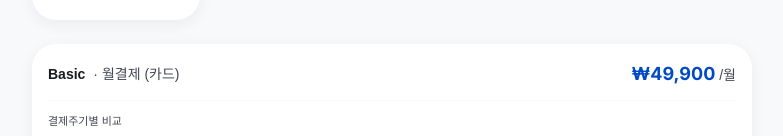
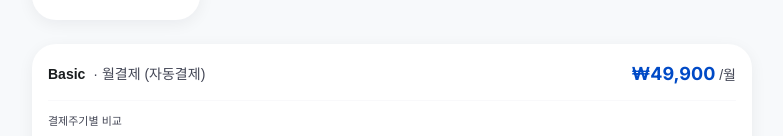
Before and after one commit to jshmir7070-sys/logiSSign, a Next.js app in the folder web/: page /portal/signup in a window 1280 px wide. Shown: the part 1119-1255 px from the top of the page, without its empty margins (248-1031 px from the left). Built offline with nearby package versions, Linux system fonts and the light colour scheme.

Commit message:
결제 문구 정리: 포트원이 결제수단(카드/간편결제/무통장) 처리 — 코드에서 제한 불필요

```diff
--- a/web/src/app/portal/signup/page.tsx
+++ b/web/src/app/portal/signup/page.tsx
@@ -81,9 +81,9 @@
 ];
 
 const CYCLE_LABEL: Record<BillingCycle, string> = {
-  monthly: "월결제 (카드)",
-  "1year": "1년 일시불 (카드할부 가능)",
-  "2year": "2년 일시불 (카드할부 가능)",
+  monthly: "월결제 (자동결제)",
+  "1year": "1년 일시불 (20% 할인)",
+  "2year": "2년 일시불 (30% 할인)",
 };
 
 /* ───────────────────────── 유틸 ───────────────────────── */
```
